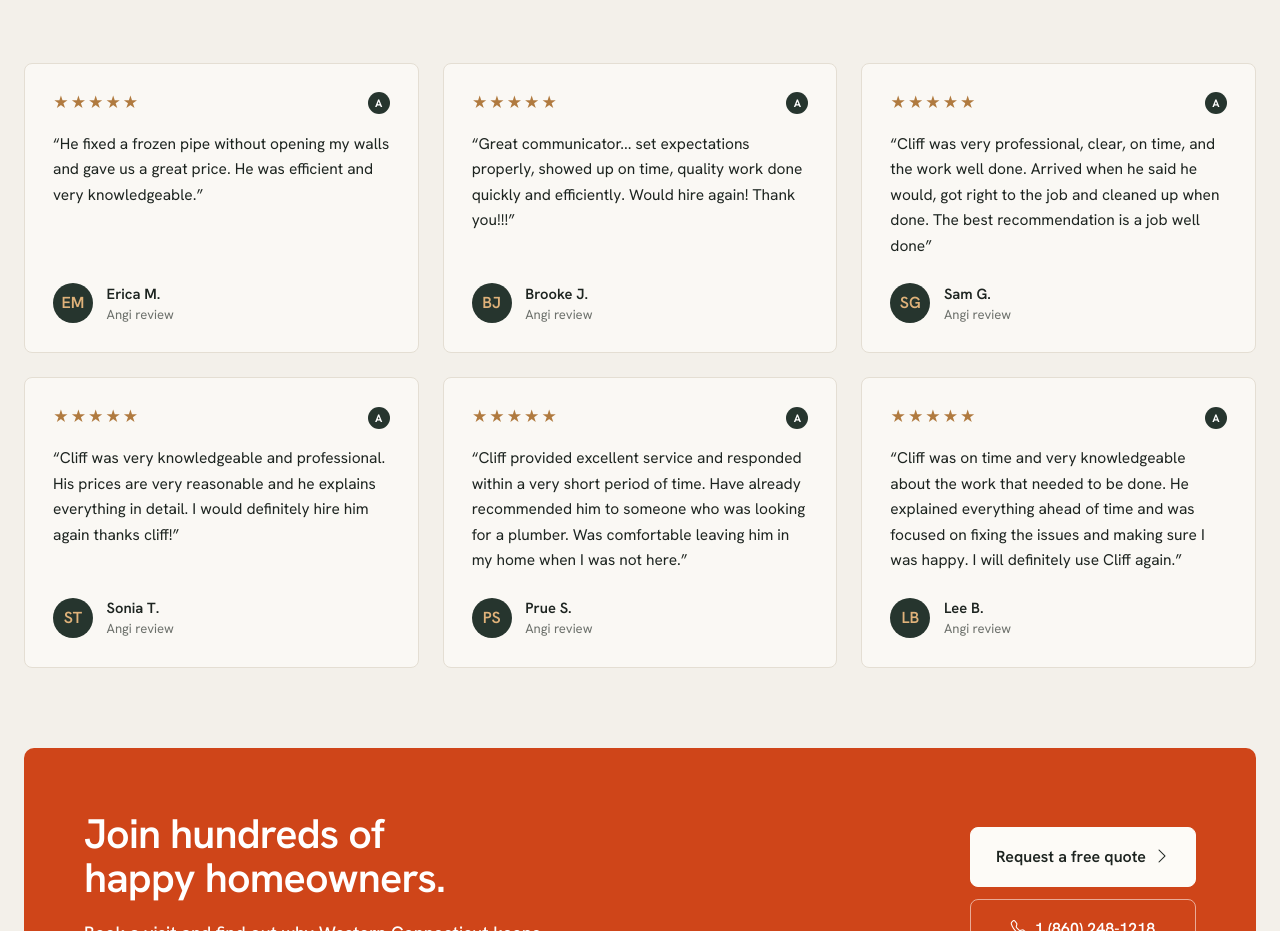
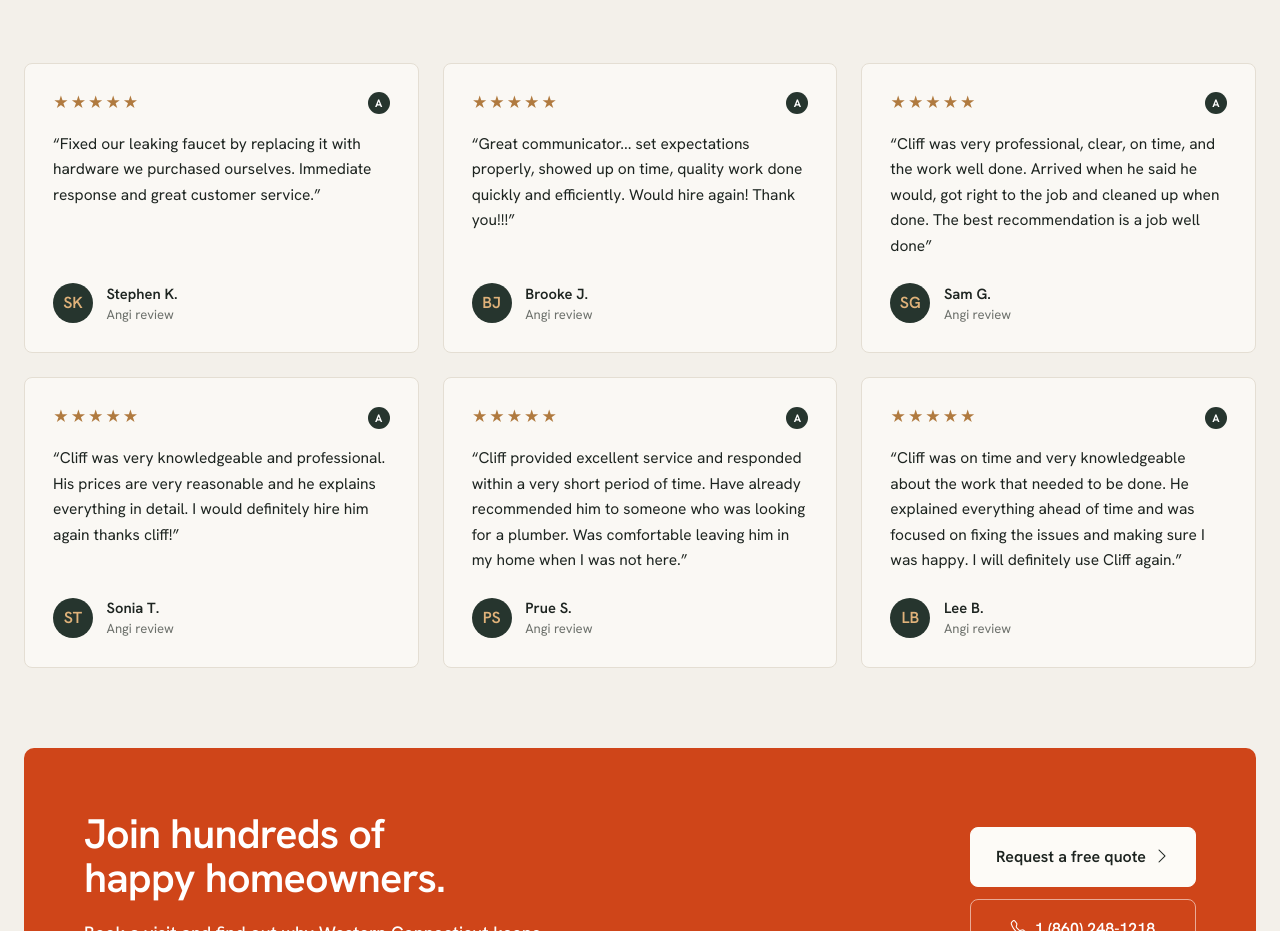
Before and after one commit to TSL-24/cliff-canfield-website, a plain HTML site: page website/reviews.html in a window 1280 px wide. Shown: the part 2060-2991 px from the top of the page. Drawn offline with nearby package versions, Linux system fonts and the light colour scheme.

Commit message:
Update reviews.html

```diff
--- a/website/reviews.html
+++ b/website/reviews.html
@@ -226,10 +226,10 @@
                 <span class="stars" aria-label="5 out of 5 stars">★★★★★</span>
                 <span class="g-dot" title="Angi review" aria-label="Angi review">A</span>
               </div>
-              <blockquote>“He fixed a frozen pipe without opening my walls and gave us a great price. He was efficient and very knowledgeable.”</blockquote>
+              <blockquote>“Fixed our leaking faucet by replacing it with hardware we purchased ourselves. Immediate response and great customer service.”</blockquote>
               <div class="reviewer">
-                <span class="avatar">EM</span>
-                <div><div class="name">Erica M.</div><div class="place">Angi review</div></div>
+                <span class="avatar">SK</span>
+                <div><div class="name">Stephen K.</div><div class="place">Angi review</div></div>
               </div>
             </article>
           </div>
```
